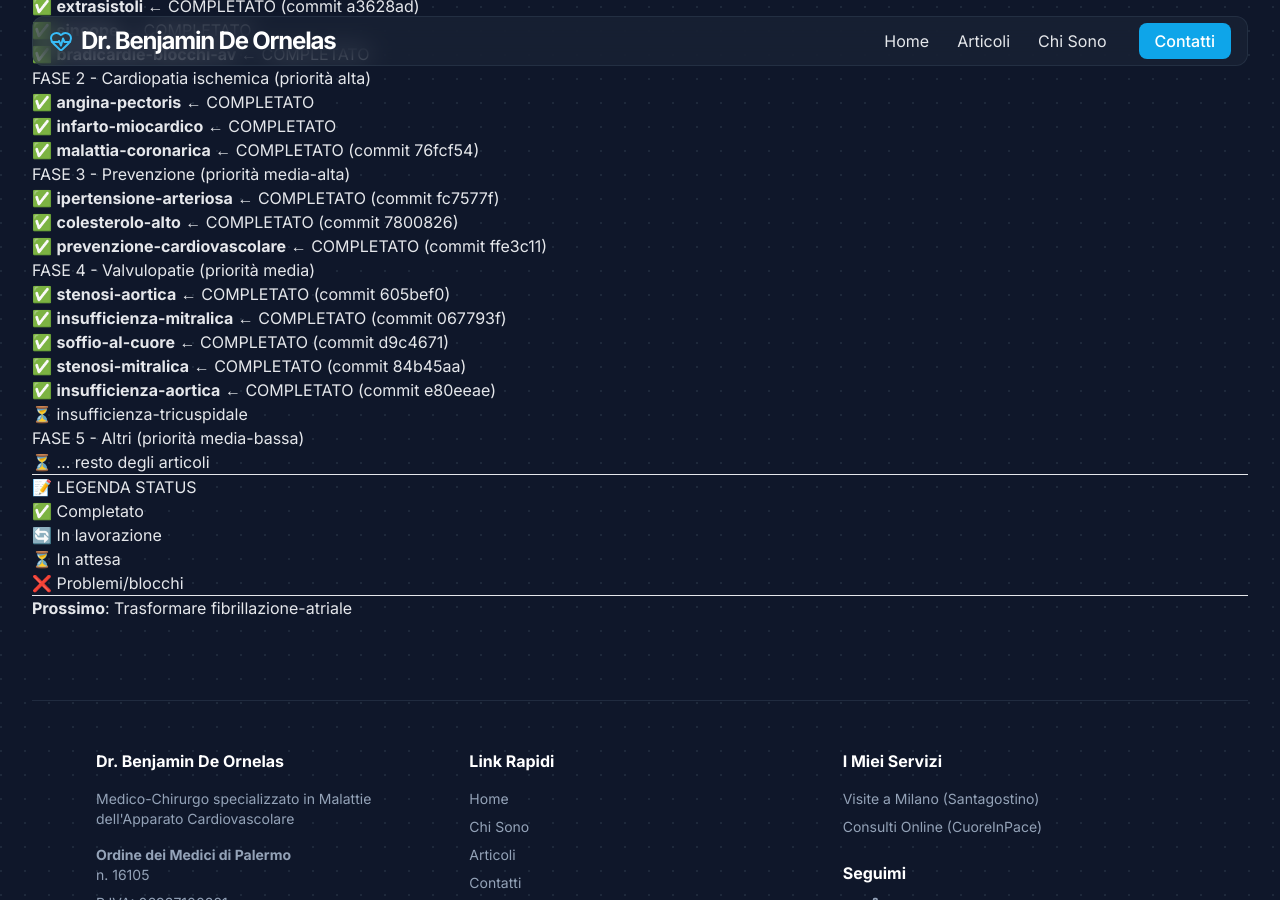
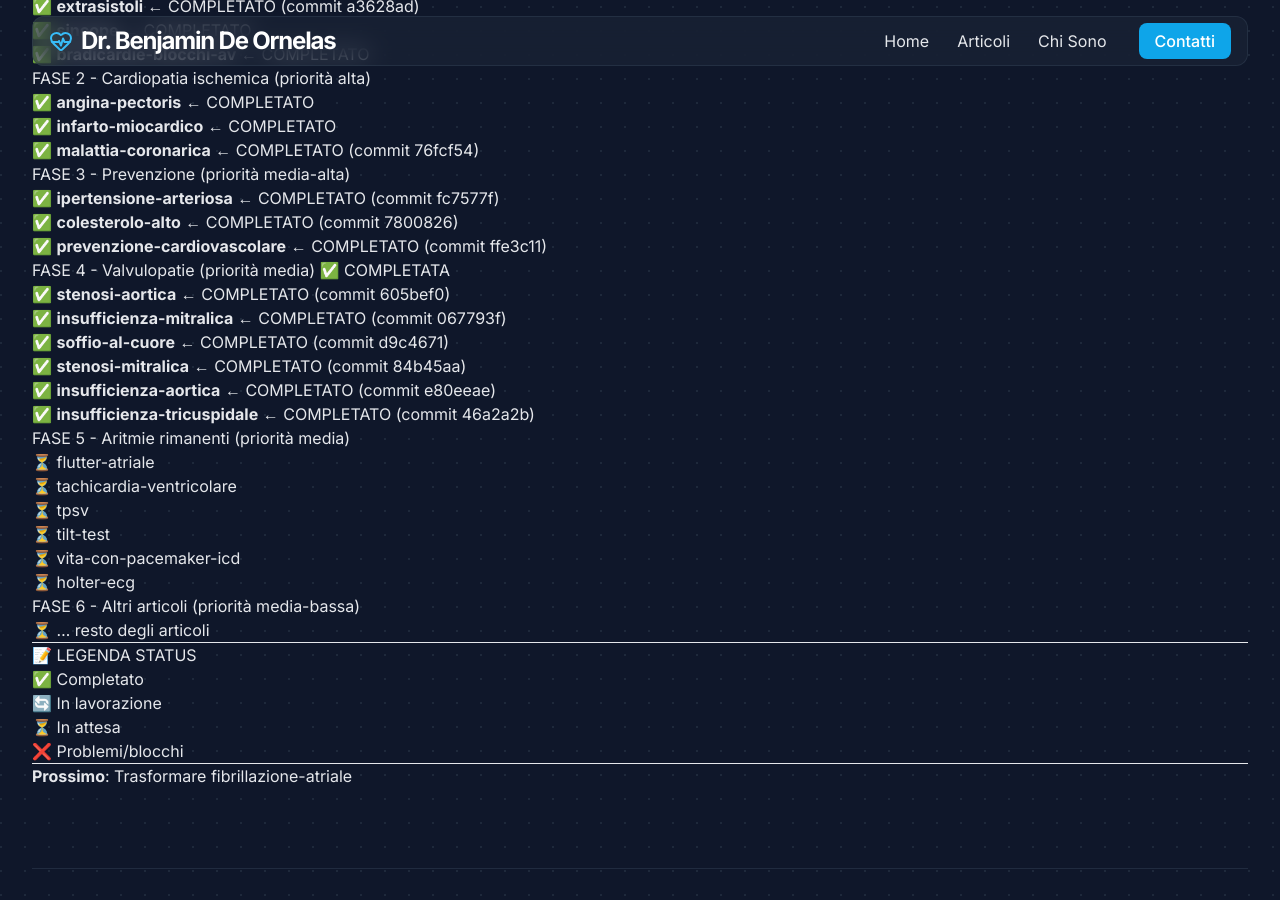
Before and after one commit to bdeornelas/bdeornelas.github.io, a Jekyll site: the page built from LISTA-ARTICOLI-SITO.md, in a window 1280 px wide and 900 px high, scrolled down 1578 px. Built offline with Jekyll 4.4.1, drawn with Linux system fonts in a browser that asks for light colours; nearby versions of some CDN libraries; our own code applies the rules of GitHub Pages for plain Markdown files.

Commit message:
Aggiornato progress: completata FASE 4 Valvulopatie (16/46, 34.8%)

```diff
--- a/LISTA-ARTICOLI-SITO.md
+++ b/LISTA-ARTICOLI-SITO.md
@@ -95,16 +95,24 @@ Iniziare con articoli più comuni/richiesti:
 9. ✅ **colesterolo-alto** ← COMPLETATO (commit 7800826)
 10. ✅ **prevenzione-cardiovascolare** ← COMPLETATO (commit ffe3c11)
 
-### FASE 4 - Valvulopatie (priorità media)
+### FASE 4 - Valvulopatie (priorità media) ✅ COMPLETATA
 11. ✅ **stenosi-aortica** ← COMPLETATO (commit 605bef0)
 12. ✅ **insufficienza-mitralica** ← COMPLETATO (commit 067793f)
 13. ✅ **soffio-al-cuore** ← COMPLETATO (commit d9c4671)
 14. ✅ **stenosi-mitralica** ← COMPLETATO (commit 84b45aa)
 15. ✅ **insufficienza-aortica** ← COMPLETATO (commit e80eeae)
-16. ⏳ insufficienza-tricuspidale
+16. ✅ **insufficienza-tricuspidale** ← COMPLETATO (commit 46a2a2b)
 
-### FASE 5 - Altri (priorità media-bassa)
-17. ⏳ ... resto degli articoli
+### FASE 5 - Aritmie rimanenti (priorità media)
+17. ⏳ flutter-atriale
+18. ⏳ tachicardia-ventricolare
+19. ⏳ tpsv
+20. ⏳ tilt-test
+21. ⏳ vita-con-pacemaker-icd
+22. ⏳ holter-ecg
+
+### FASE 6 - Altri articoli (priorità media-bassa)
+23. ⏳ ... resto degli articoli
 
 ---
 
```
